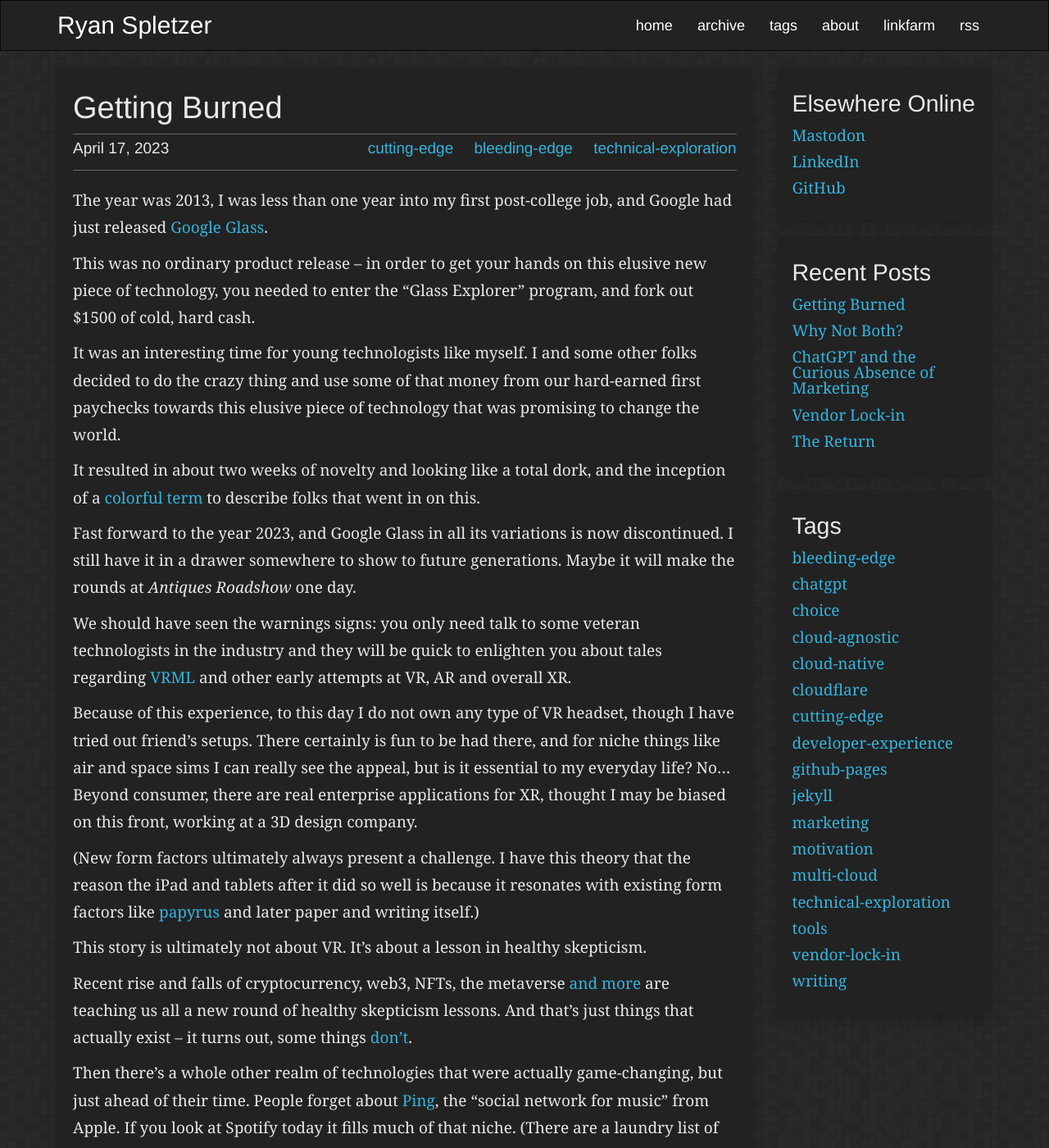
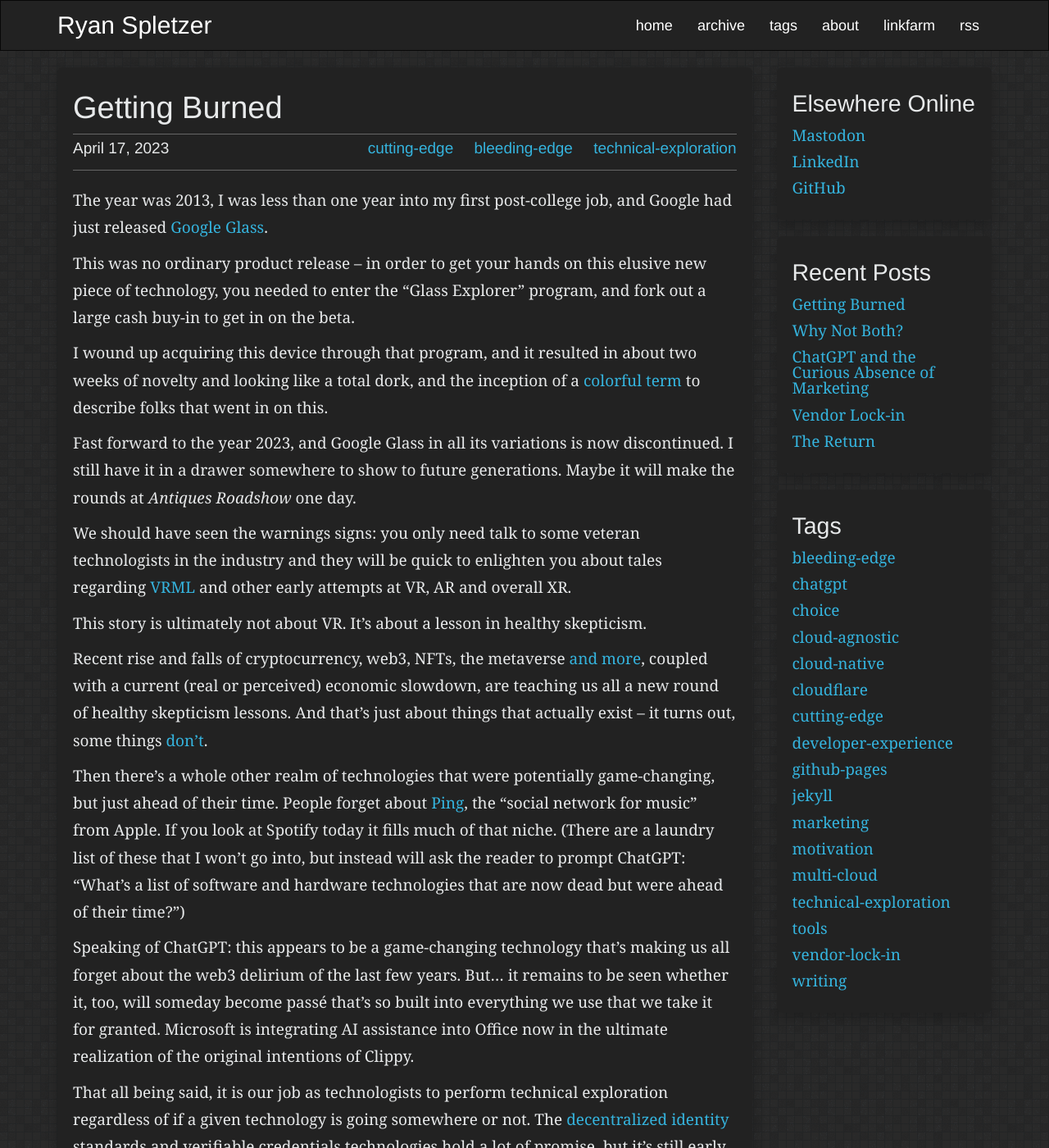
Before and after one commit to ryanspletzer/ryanspletzer.github.io, a Jekyll site: the page built from _posts/2023-04-19-getting-burned.md, in a window 1280 px wide and 1400 px high. Shown: the whole window at 82% size. Built offline with Jekyll 4.4.1, drawn with Linux system fonts in a browser that asks for light colours; some of the changed text lies outside the part shown.

Commit message:
Update 2023-04-19-getting-burned.md

```diff
--- a/_posts/2023-04-19-getting-burned.md
+++ b/_posts/2023-04-19-getting-burned.md
@@ -14,14 +14,11 @@ The year was 2013, I was less than one year into my first post-college job, and
 [Google Glass](https://en.wikipedia.org/wiki/Google_Glass).
 
 This was no ordinary product release -- in order to get your hands on this elusive new piece of technology, you needed
-to enter the "Glass Explorer" program, and fork out $1500 of cold, hard cash.
+to enter the "Glass Explorer" program, and fork out a large cash buy-in to get in on the beta.
 
-It was an interesting time for young technologists like myself. I and some other folks decided to do the crazy thing
-and use some of that money from our hard-earned first paychecks towards this elusive piece of technology that was
-promising to change the world.
-
-It resulted in about two weeks of novelty and looking like a total dork, and the inception of a
-[colorful term](https://www.techopedia.com/definition/30095/glasshole) to describe folks that went in on this.
+I wound up acquiring this device through that program, and it resulted in about two weeks of novelty and looking like
+a total dork, and the inception of a [colorful term](https://www.techopedia.com/definition/30095/glasshole) to describe
+folks that went in on this.
 
 Fast forward to the year 2023, and Google Glass in all its variations is now discontinued. I still have it in a drawer
 somewhere to show to future generations. Maybe it will make the rounds at _Antiques Roadshow_ one day.
@@ -30,28 +27,26 @@ We should have seen the warnings signs: you only need talk to some veteran techn
 be quick to enlighten you about tales regarding [VRML](https://en.wikipedia.org/wiki/VRML) and other early attempts at
 VR, AR and overall XR.
 
-Because of this experience, to this day I do not own any type of VR headset, though I have tried out friend's setups.
-There certainly is fun to be had there, and for niche things like air and space sims I can really see the appeal, but
-is it essential to my everyday life? No... Beyond consumer, there are real enterprise applications for XR, thought I
-may be biased on this front, working at a 3D design company.
-
-(New form factors ultimately always present a challenge. I have this theory that the reason the iPad and tablets after
-it did so well is because it resonates with existing form factors like [papyrus](https://en.wikipedia.org/wiki/Papyrus)
-and later paper and writing itself.)
-
 This story is ultimately not about VR. It's about a lesson in healthy skepticism.
 
-Recent rise and falls of cryptocurrency, web3, NFTs, the metaverse [and more](https://en.wikipedia.org/wiki/FTX) are
-teaching us all a new round of healthy skepticism lessons. And that's just things that actually exist -- it turns out,
-some things [don't](https://en.wikipedia.org/wiki/Theranos).
+Recent rise and falls of cryptocurrency, web3, NFTs, the metaverse [and more](https://en.wikipedia.org/wiki/FTX),
+coupled with a current (real or perceived) economic slowdown, are teaching us all a new round of healthy skepticism
+lessons. And that's just about things that actually exist -- it turns out, some things
+[don't](https://en.wikipedia.org/wiki/Theranos).
 
-Then there's a whole other realm of technologies that were actually game-changing, but just ahead of their time. People
+Then there's a whole other realm of technologies that were potentially game-changing, but just ahead of their time. People
 forget about [Ping](https://en.wikipedia.org/wiki/ITunes_Ping), the "social network for music" from Apple. If you look
 at Spotify today it fills much of that niche. (There are a laundry list of these that I won't go into, but instead will
 ask the reader to prompt ChatGPT: "What's a list of software and hardware technologies that are now dead but were ahead
 of their time?")
 
+Speaking of ChatGPT: this appears to be a game-changing technology that's making us all forget about the web3 delirium
+of the last few years. But... it remains to be seen whether it, too, will someday become passé that's so built into
+everything we use that we take it for granted. Microsoft is integrating AI assistance into Office now in the ultimate
+realization of the original intentions of Clippy.
+
 That all being said, it is our job as technologists to perform technical exploration regardless of if a given
-technology is going somewhere or not.
+technology is going somewhere or not. The [decentralized identity](https://identity.foundation/) standards and
+verifiable credentials technologies hold a lot of promise, but it's still early days.
 
 No question about it, [I am ready to get hurt again](https://tvgag.com/gag/no-question-about-it/).
```
